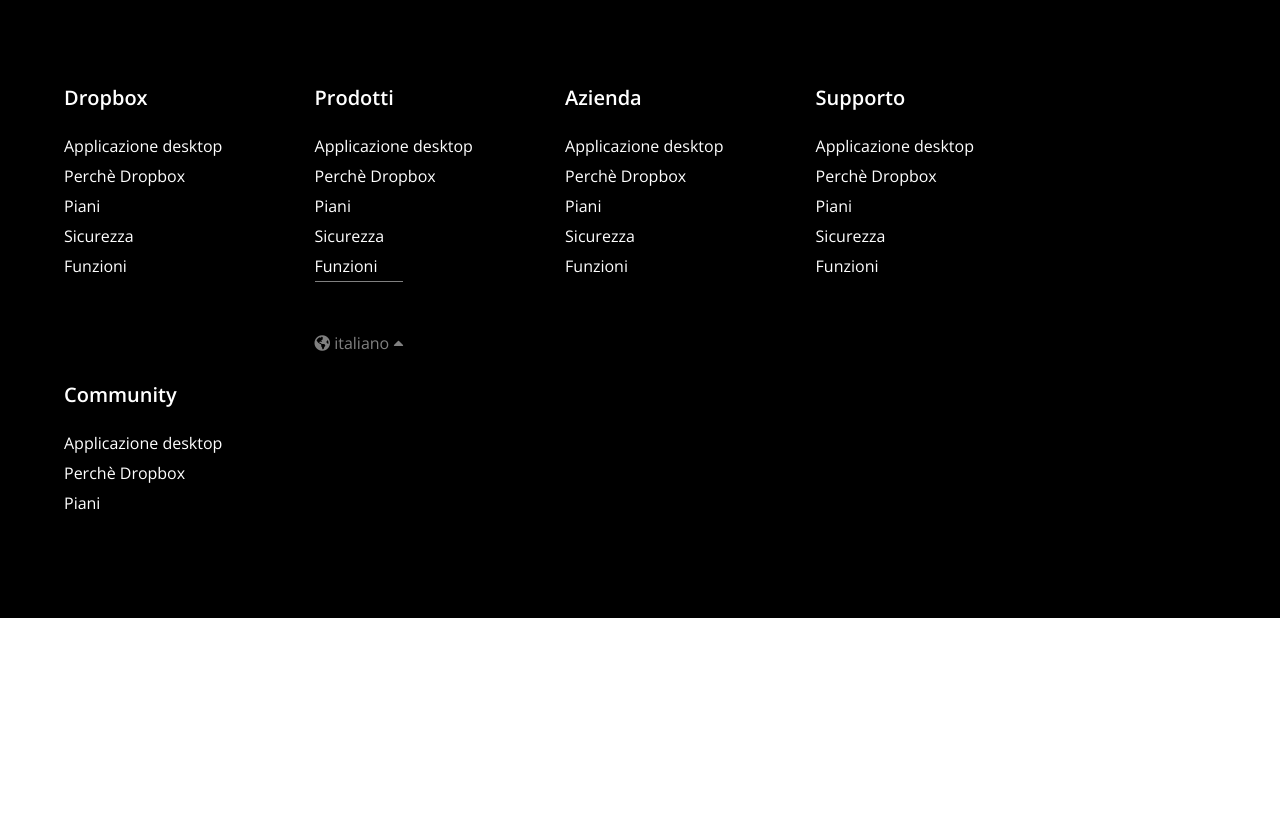
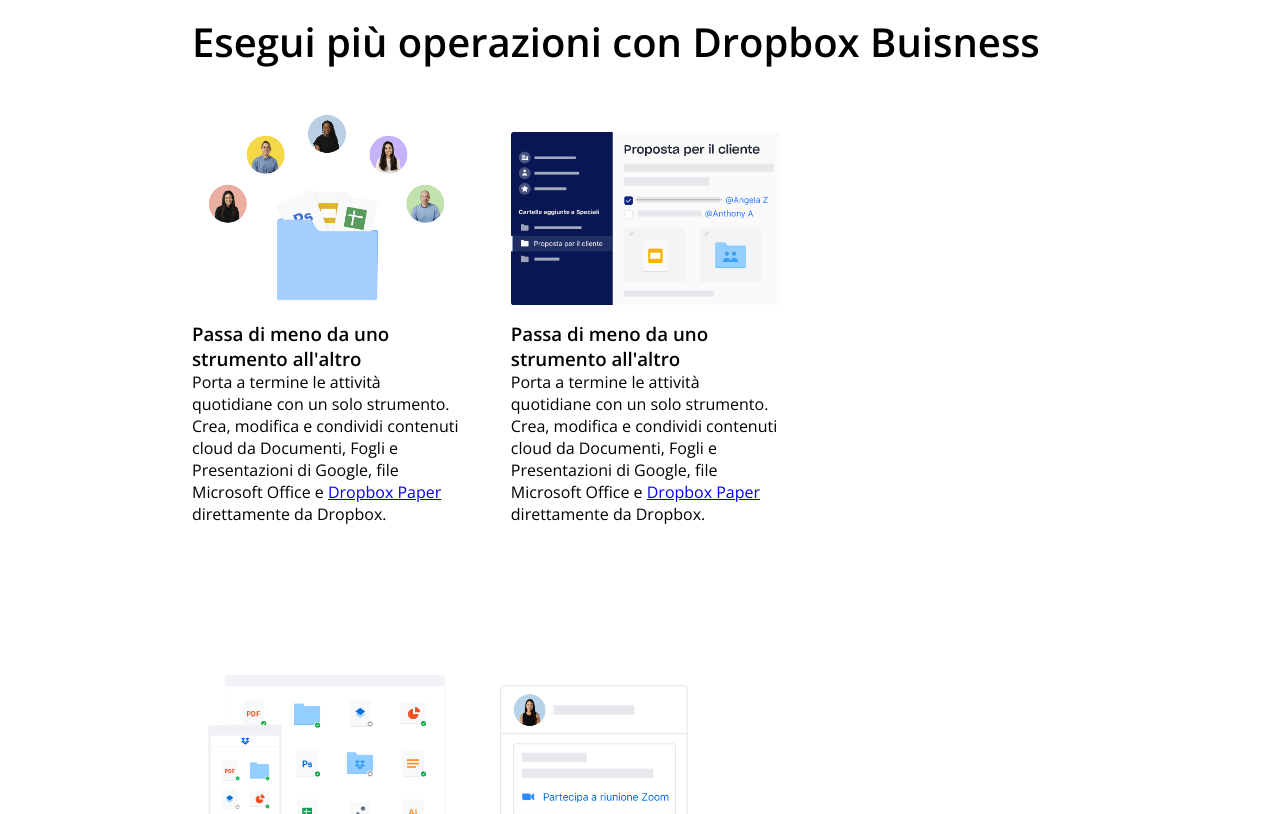
Before and after one commit to ChristopherZito/htmlcss-dropbox, a plain HTML site: page index.html in a window 1280 px wide. Shown: the part 3394-4208 px from the top of the page. Before the commit the page ends 4012 px from the top, so only its background shows below. Drawn offline with nearby package versions, Linux system fonts and the light colour scheme.

Commit message:
section 4/7

```diff
--- a/css/style.css
+++ b/css/style.css
@@ -225,6 +225,33 @@ body {
     margin: 20px 0;
 }
 
+#s4 {
+    margin: 30px 0;
+}
+
+#s4 h1 {
+    font-size: 40px;
+    font-weight: 600;
+}
+
+.s4-row {
+    float: left;
+    width: calc(90% / 3);
+    margin: 30px 0;
+    min-height: 500px;
+}
+
+.s4-row img {
+    width: 100%;
+}
+
+.s4-row-middle {
+    margin: 30px 50px;
+}
+
+.s4-row h3 {
+    font-weight: 600;
+}
 
 
 
--- a/index.html
+++ b/index.html
@@ -399,34 +399,123 @@
 
             </section>
 <!-- sezione 4 /Esegui più operazioni con Dropbox-->
-            <section>
+            <section class="clearfix" id="s4">
+                <h1>
+                    Esegui pi&ugrave; operazioni con Dropbox Buisness
+                </h1>
+                <!-- ROW 1 -->
+                <div>
+                    <!-- colonna 1 -->
+                    <div class="s4-row">
+                        <!-- immagine -->
+                        <img src="img/business-feature-switching-tools.png" alt="Immagine funzione dropbox">
+                        <!-- titolo -->
+                        <h3>
+                            Passa di meno da uno strumento all'altro
+                        </h3>
+                        <!-- descrizione -->
+                        <p>
+                            Porta a termine le attività quotidiane con un solo strumento. Crea, modifica e condividi contenuti cloud da Documenti, Fogli e Presentazioni di Google, file Microsoft Office e
+                            <span class="d-paper">
+                               <a href="#">Dropbox Paper</a>
+                            </span>
+                            direttamente da Dropbox.
+                        </p>
+                    </div>
 
-                <!-- ROW 1 -->
+                    <!-- colonna 2 -->
+                    <div class="s4-row s4-row-middle">
+                        <!-- immagine -->
+                        <img src="img/business-feature-coordinate-it.png" alt="Immagine funzione dropbox">
+                        <!-- titolo -->
+                        <h3>
+                            Passa di meno da uno strumento all'altro
+                        </h3>
+                        <!-- descrizione -->
+                        <p>
+                            Porta a termine le attività quotidiane con un solo strumento. Crea, modifica e condividi contenuti cloud da Documenti, Fogli e Presentazioni di Google, file Microsoft Office e
+                            <span class="d-paper">
+                               <a href="#">Dropbox Paper</a>
+                            </span>
+                            direttamente da Dropbox.
+                        </p>
+                    </div>
+                    <!-- colonna 3 -->
+                    <div class="s4-row">
+                        <!-- immagine -->
+                        <img src="img/business-feature-multi-device.png" alt="Immagine funzione dropbox">
+                        <!-- titolo -->
+                        <h3>
+                            Passa di meno da uno strumento all'altro
+                        </h3>
+                        <!-- descrizione -->
+                        <p>
+                            Porta a termine le attività quotidiane con un solo strumento. Crea, modifica e condividi contenuti cloud da Documenti, Fogli e Presentazioni di Google, file Microsoft Office e
+                            <span class="d-paper">
+                               <a href="#">Dropbox Paper</a>
+                            </span>
+                            direttamente da Dropbox.
+                        </p>
+                    </div>
+                </div>
+                <div>
+                  <!-- ROW 2 -->
+                  <div>
                     <!-- colonna 1 -->
+                    <div class="s4-row">
                         <!-- immagine -->
+                        <img src="img/business-feature-integrations-it.png" alt="Immagine funzione dropbox">
                         <!-- titolo -->
+                        <h3>
+                            Passa di meno da uno strumento all'altro
+                        </h3>
                         <!-- descrizione -->
+                        <p>
+                            Porta a termine le attività quotidiane con un solo strumento. Crea, modifica e condividi contenuti cloud da Documenti, Fogli e Presentazioni di Google, file Microsoft Office e
+                            <span class="d-paper">
+                               <a href="#">Dropbox Paper</a>
+                            </span>
+                            direttamente da Dropbox.
+                        </p>
+                    </div>
+
                     <!-- colonna 2 -->
+                    <div class="s4-row s4-row-middle">
                         <!-- immagine -->
+                        <img src="img/business-feature-send-files-it.png" alt="Immagine funzione dropbox">
                         <!-- titolo -->
+                        <h3>
+                            Passa di meno da uno strumento all'altro
+                        </h3>
                         <!-- descrizione -->
+                        <p>
+                            Porta a termine le attività quotidiane con un solo strumento. Crea, modifica e condividi contenuti cloud da Documenti, Fogli e Presentazioni di Google, file Microsoft Office e
+                            <span class="d-paper">
+                               <a href="#">Dropbox Paper</a>
+                            </span>
+                            direttamente da Dropbox.
+                        </p>
+                    </div>
                     <!-- colonna 3 -->
+                    <div class="s4-row">
                         <!-- immagine -->
+                        <img src="img/business-feature-security.png" alt="Immagine funzione dropbox">
                         <!-- titolo -->
+                        <h3>
+                            Passa di meno da uno strumento all'altro
+                        </h3>
                         <!-- descrizione -->
-                <!-- ROW 2 -->
-                    <!-- colonna 1 -->
-                        <!-- immagine -->
-                        <!-- titolo -->
-                        <!-- descrizione -->
-                    <!-- colonna 2 -->
-                        <!-- immagine -->
-                        <!-- titolo -->
-                        <!-- descrizione -->
-                    <!-- colonna 3 -->
-                        <!-- immagine -->
-                        <!-- titolo -->
-                        <!-- descrizione -->
+                        <p>
+                            Porta a termine le attività quotidiane con un solo strumento. Crea, modifica e condividi contenuti cloud da Documenti, Fogli e Presentazioni di Google, file Microsoft Office e
+                            <span class="d-paper">
+                               <a href="#">Dropbox Paper</a>
+                            </span>
+                            direttamente da Dropbox.
+                        </p>
+                    </div>
+                </div>
+                </div>
+
             </section>
 <!-- sezione 5 /Team Dropbox-->
             <section>
```
